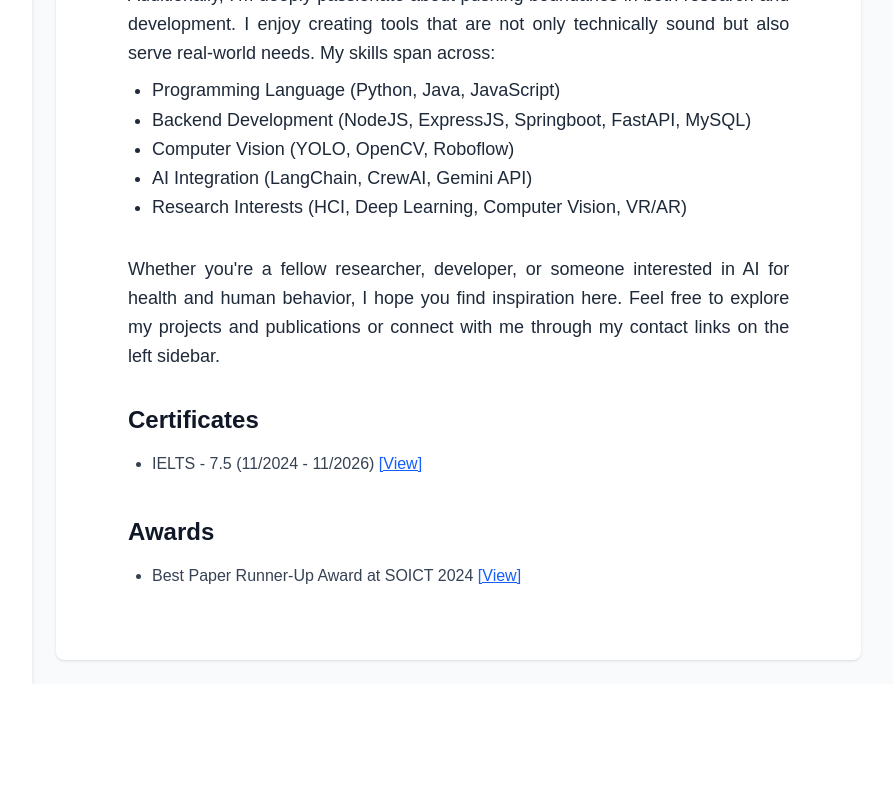
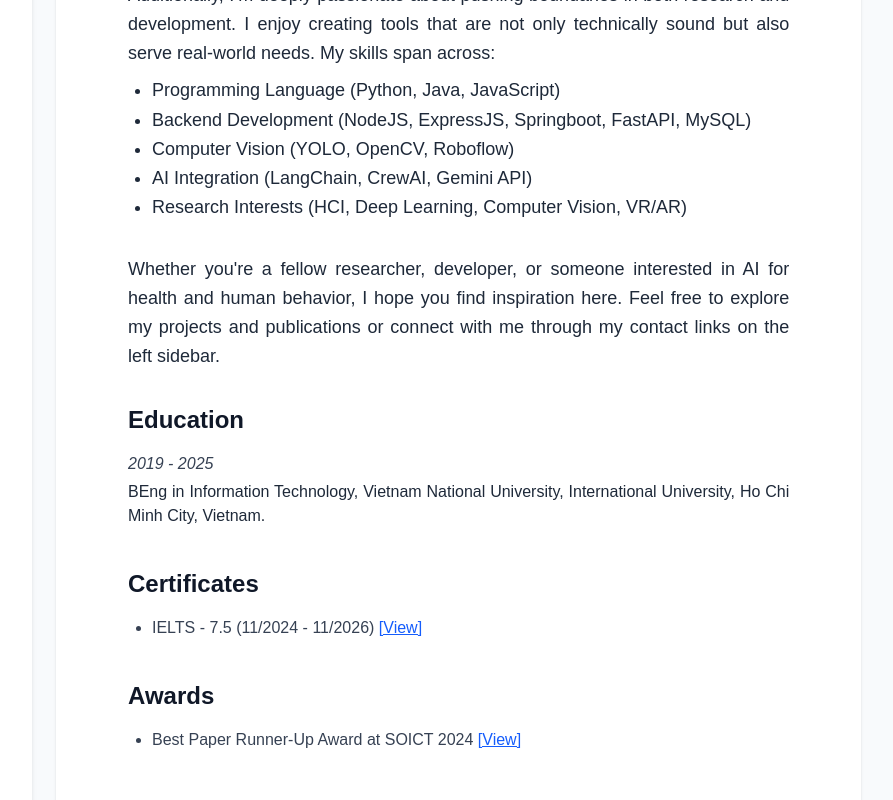
Before and after one commit to nvhnam/nguyenviethoangnam, a Next.js app: page / in a window 1280 px wide. Shown: the part 666-1466 px from the top of the page, without its empty margins (224-1117 px from the left). Before the commit the page ends 1350 px from the top, so only its background shows below. Built offline with nearby package versions, Linux system fonts and the light colour scheme.

Commit message:
Added Education section in home + grid-col-1 for md in projects.

```diff
--- a/src/app/page.tsx
+++ b/src/app/page.tsx
@@ -55,7 +55,7 @@ export default function PortfolioLayout() {
               {active === "Experience" && <Experience />}
               {active === "Projects" && <ProjectsPage />}
               {active === "Publications" && <Publications />}
-              {active === "CV" && <Cv />}
+              {/* {active === "CV" && <Cv />} */}
             </motion.div>
           </section>
         </main>
--- a/src/app/projects/page.tsx
+++ b/src/app/projects/page.tsx
@@ -48,7 +48,7 @@ export default function ProjectsPage() {
         is a researcher in HCI and computer vision, with works like VietFood67
         and FoodDetector.
       </span>
-      <div className="grid gap-8 md:grid-cols-2 sm:grid-cols-1">
+      <div className="grid gap-8 lg:grid-cols-2 sm:grid-cols-1">
         {projects.map((project, index) => (
           <ProjectCard key={index} {...project} />
         ))}
--- a/src/components/Home.tsx
+++ b/src/components/Home.tsx
@@ -1,4 +1,4 @@
-import { awards, certificates } from "@/constants";
+import { awards, certificates, educations } from "@/constants";
 import Image from "next/image";
 
 /* eslint-disable react/no-unescaped-entities */
@@ -93,8 +93,44 @@ export default function Home() {
           </p>
         </section>
 
+        <section
+          itemScope
+          itemType="https://schema.org/EducationOccupationalCredential"
+        >
+          <h2 className="text-2xl font-semibold text-gray-900 mt-8 mb-4">
+            Education
+          </h2>
+
+          <div className="space-y-6 text-base text-gray-800">
+            {educations.map((edu, index) => (
+              <article
+                key={index}
+                itemProp="educationalCredentialAwarded"
+                itemScope
+                itemType="https://schema.org/EducationalOccupationalCredential"
+              >
+                <p className="italic text-gray-700 mb-1">
+                  <time itemProp="startDate" dateTime={edu.startTime}>
+                    {edu.startTime}
+                  </time>{" "}
+                  -{" "}
+                  <time itemProp="endDate" dateTime={edu.endTime}>
+                    {edu.endTime}
+                  </time>
+                </p>
+                <p>
+                  <span itemProp="name">{edu.title}</span>,{" "}
+                  <span itemProp="educationalInstitution">
+                    {edu.institution}.
+                  </span>
+                </p>
+              </article>
+            ))}
+          </div>
+        </section>
+
         <section itemScope itemType="https://schema.org/CreativeWork">
-          <h2 className="text-2xl font-semibold text-gray-900 mt-8 mb-4">
+          <h2 className="text-2xl font-semibold text-gray-900 mt-10 mb-4">
             Certificates
           </h2>
           <ul className="list-disc pl-6 text-base text-gray-700">
--- a/src/components/Publications.tsx
+++ b/src/components/Publications.tsx
@@ -1,12 +1,9 @@
-// const submittedPreprints = [
-// ];
-
 const conferenceProceedings = [
   {
     title:
       "Now I Know What I Am Eating: Real-Time Tracking and Nutritional Insights Using VietFood67 to Enhance User Experience",
     authors: "Nguyen, V. H. N., Tran, B. T., That, M. V. T., & Vi, C. T.",
-    year: 2025,
+    year: 2024,
     venue:
       "Information and Communication Technology – Proceedings of the 13th International Symposium on Information and Communication Technology (SOICT 2024), Communications in Computer and Information Science, vol. 2352, Springer, Singapore",
     url: "https://doi.org/10.1007/978-981-96-4288-5_35",
@@ -55,39 +52,14 @@ export default function Publications() {
   const groupedBooks = groupByYear(bookChapters);
 
   return (
-    <>
     <div className="space-y-10">
-        {/* Submitted Preprints */}
-        {/* <section>
-          <h2 className="text-2xl font-semibold mb-2">Submitted Preprints</h2>
-          <div className="space-y-3">
-            {submittedPreprints.map((pub, index) => (
-              <div key={index}>
-                <p className="text-sm">
-                  <span
-                    dangerouslySetInnerHTML={{
-                      __html: highlightAuthor(pub.authors),
-                    }}
-                  />
-                  .{" "}
-                  <a
-                    href={pub.url}
-                    target="_blank"
-                    rel="noopener noreferrer"
-                    className="text-blue-600 underline"
-                  >
-                    <em>{pub.title}</em>
-                  </a>
-                  .{" "}
-                  <span>
-                    {pub.venue}, <strong>{pub.year}</strong>.
+      {/* Nguyen Viet Hoang Nam - personal academic publishcations */}
+
+      <span className="sr-only">
+        <strong>Nguyen Viet Hoang Nam</strong>
+        is a researcher in HCI and computer vision, with works like VietFood67
+        and FoodDetector.
       </span>
-                </p>
-              </div>
-            ))}
-          </div>
-        </section> */}
-
       {/* Conference Proceedings */}
       <section>
         <h2 className="text-2xl font-semibold mt-8 mb-4">
@@ -97,9 +69,13 @@ export default function Publications() {
           .sort(([a], [b]) => Number(b) - Number(a))
           .map(([year, pubs]) => (
             <div key={year} className="mb-6">
-                <div className="space-y-3">
+              <ul className="space-y-3">
                 {pubs.map((pub, i) => (
-                    <div key={i}>
+                  <li
+                    key={i}
+                    itemScope
+                    itemType="https://schema.org/ScholarlyArticle"
+                  >
                     <p>
                       <span
                         dangerouslySetInnerHTML={{
@@ -112,17 +88,18 @@ export default function Publications() {
                         target="_blank"
                         rel="noopener noreferrer"
                         className="text-blue-600 underline"
+                        itemProp="url"
                       >
-                          <em>{pub.title}</em>
+                        <em itemProp="name">{pub.title}</em>
                       </a>
                       .{" "}
-                        <span>
+                      <span itemProp="publisher">
                         {pub.venue}, {pub.year}.
                       </span>
                     </p>
-                    </div>
+                  </li>
                 ))}
-                </div>
+              </ul>
             </div>
           ))}
       </section>
@@ -134,9 +111,9 @@ export default function Publications() {
           .sort(([a], [b]) => Number(b) - Number(a))
           .map(([year, pubs]) => (
             <div key={year} className="mb-6">
-                <div className="space-y-3">
+              <ul className="space-y-3">
                 {pubs.map((pub, i) => (
-                    <div key={i}>
+                  <li key={i} itemScope itemType="https://schema.org/Chapter">
                     <p>
                       <span
                         dangerouslySetInnerHTML={{
@@ -149,21 +126,21 @@ export default function Publications() {
                         target="_blank"
                         rel="noopener noreferrer"
                         className="text-blue-600 underline"
+                        itemProp="url"
                       >
-                          <em>{pub.title}</em>
+                        <em itemProp="name">{pub.title}</em>
                       </a>
                       .{" "}
-                        <span>
+                      <span itemProp="publisher">
                         {pub.venue}, {pub.year}.
                       </span>
                     </p>
-                    </div>
+                  </li>
                 ))}
-                </div>
+              </ul>
             </div>
           ))}
       </section>
     </div>
-    </>
   );
 }
--- a/src/components/Sidebar.tsx
+++ b/src/components/Sidebar.tsx
@@ -65,7 +65,7 @@ export default function Sidebar() {
               <span>International University</span>
             </div>
             <div className="flex items-center gap-2">
-              <Mail className="w-4 h-4 text-gray-600" />
+              <Mail className="w-4 h-4 text-red-400" />
               <a href="mailto:nvhnam01@gmail.com">nvhnam01@gmail.com</a>
             </div>
             <div className="flex items-center gap-2">
--- a/src/constants.tsx
+++ b/src/constants.tsx
@@ -1,4 +1,15 @@
 export const MY_CV_URL = "/cv/AI-Engineer-Intern_Nam-Nguyen_Resume.pdf";
+
+export const educations = [
+  {
+    title: "BEng in Information Technology",
+    institution:
+      "Vietnam National University, International University, Ho Chi Minh City, Vietnam",
+    time: "2019 - 2025",
+    startTime: "2019",
+    endTime: "2025",
+  },
+];
 
 export const certificates = [
   {
```
Lines whose indentation alone changed are shown as unchanged.
